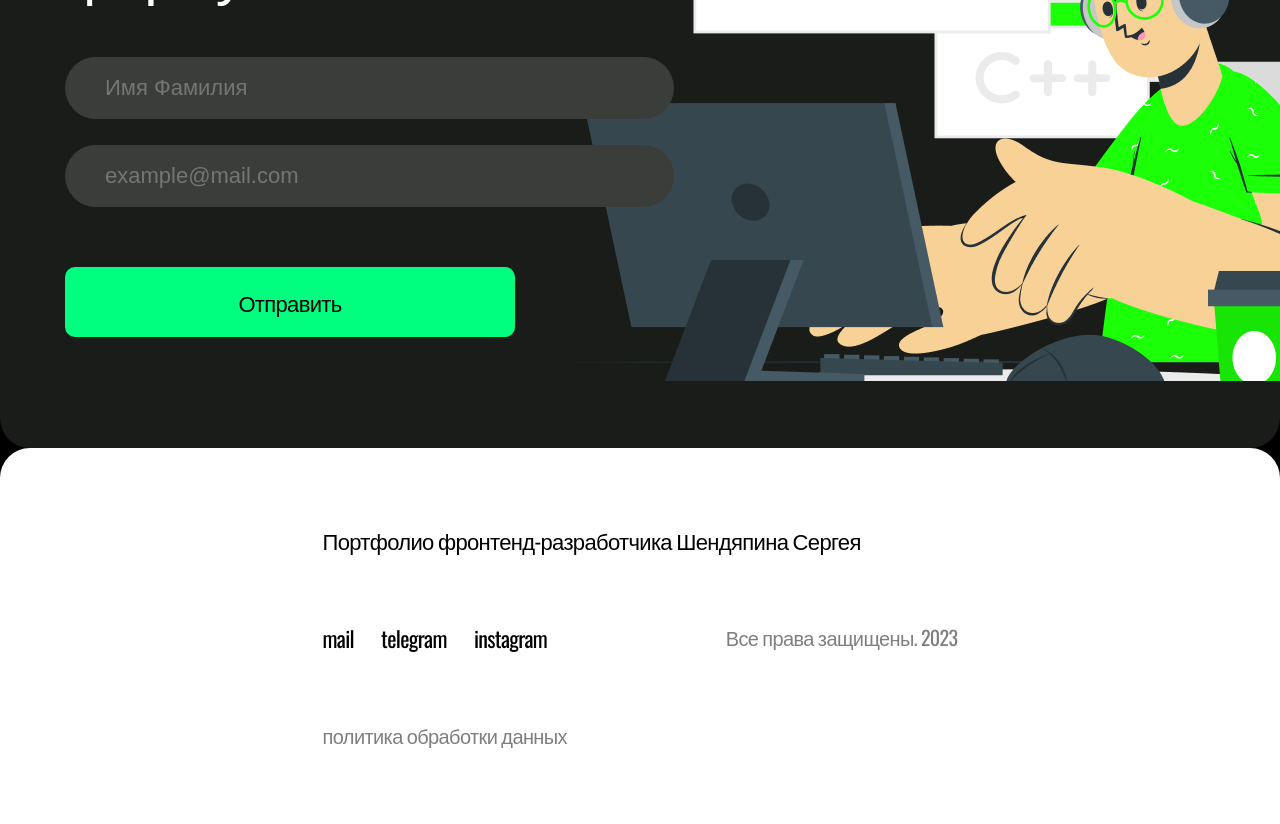
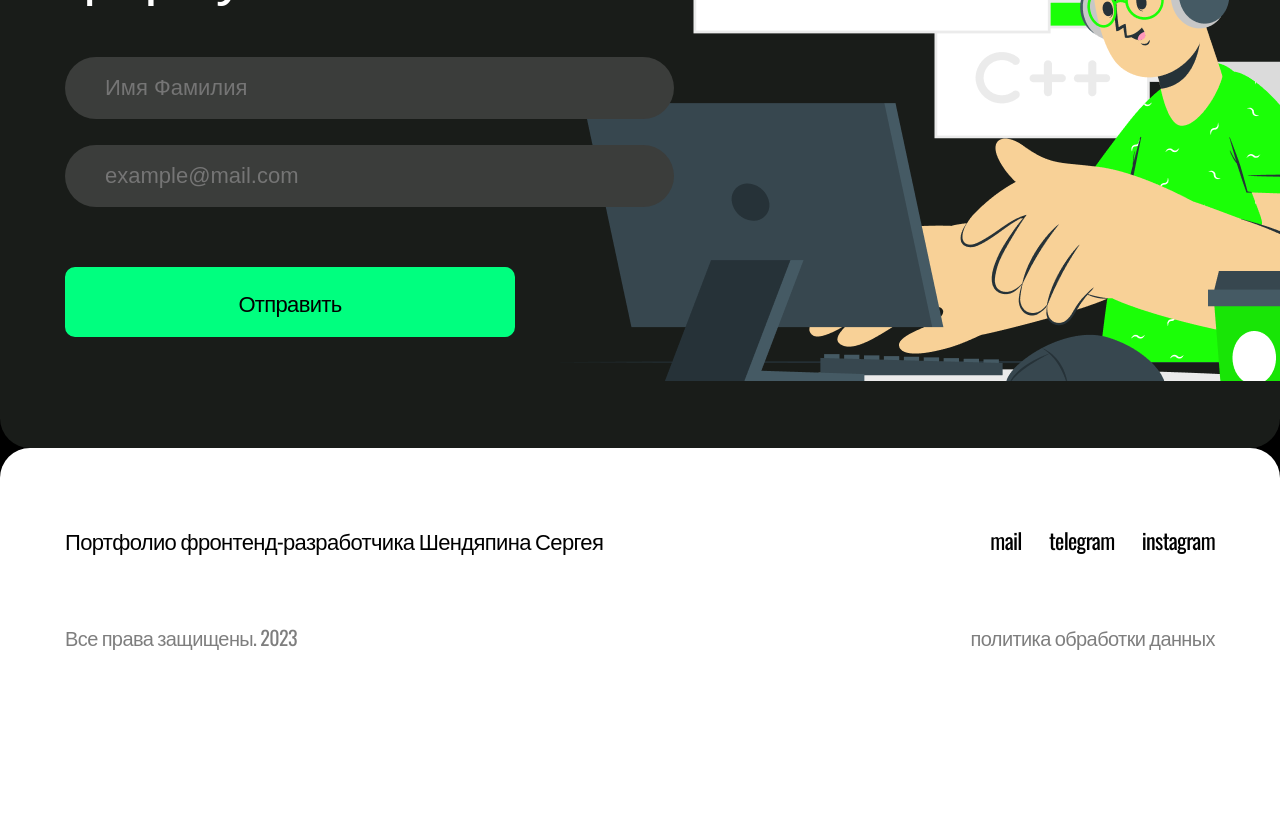
Before and after one commit to stfee/portfolio, a plain HTML site: page index.html in a window 1280 px wide. Shown: the part 5932-6756 px from the top of the page. After the commit the page ends 6658 px from the top, so only its background shows below. Drawn offline with nearby package versions, Linux system fonts and the light colour scheme.

Commit message:
add footer

```diff
--- a/index.html
+++ b/index.html
@@ -188,6 +188,7 @@
     <footer class="footer">
         <section class="footer__inner">
             <div class="container container__footer">
+                <div class="footer__wrapper">
                     <h2 class="footer__title">Портфолио фронтенд-разработчика Шендяпина Сергея</h2>
                     <ul class="footer__contacts-list">
                         <li class="footer__item">
@@ -200,12 +201,16 @@
                             <a class="footer__link" href="https://t.me/stfee58">instagram</a>
                         </li>
                     </ul>
+                </div>
+                <div class="footer__wrapper">
                     <p class="footer__info">Все права защищены. 2023</p>
                     <p class="footer__info">политика обработки данных</p>
+                </div>
             </div>
         </section>
     </footer>
 
+
 </body>
 
 </html>
--- a/styles/footer.css
+++ b/styles/footer.css
@@ -6,11 +6,16 @@
 .container__footer {
     padding-top: 76px;
     padding-bottom: 74px;
-    width: calc(50% - 5px);
+}
+
+.footer__wrapper {
     display: flex;
     justify-content: space-between;
-    flex-wrap: wrap;
-    row-gap: 66px;
+    margin-bottom: 66px;
+}
+
+.footer__wrapper:last-child {
+    margin-bottom: 0px;
 }
 
 .footer__title {
```
Lines whose indentation alone changed are shown as unchanged.
